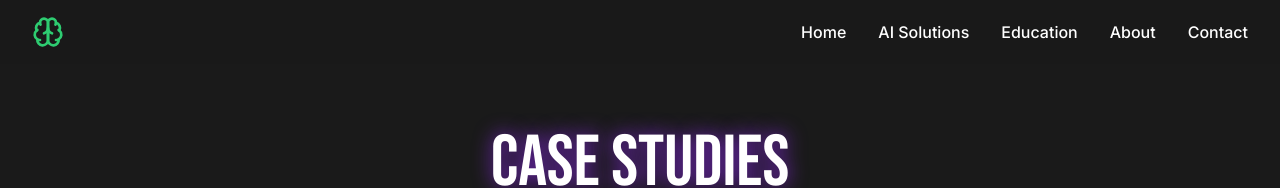
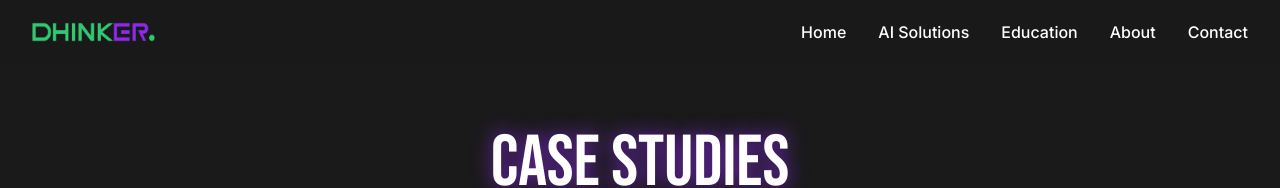
Before and after one commit to The-Kaayi/dhinker-website, a React (Vite) app: page /case-studies in a window 1280 px wide. Shown: the top 188 px of the page. Built offline with nearby package versions, Linux system fonts and the light colour scheme.

Commit message:
App Logo Added in Navbar

```diff
--- a/src/components/Navbar.tsx
+++ b/src/components/Navbar.tsx
@@ -1,15 +1,16 @@
-import { useState } from 'react';
-import { Link, useLocation } from 'react-router-dom';
-import { Menu, X, Brain } from 'lucide-react';
-import { cn } from '../lib/utils';
+import { useState } from "react";
+import { Link, useLocation } from "react-router-dom";
+import { Menu, X } from "lucide-react";
+import { cn } from "../lib/utils";
+import appLogo from "../../images/app-logo.png";
 
 const navigation = [
-  { name: 'Home', href: '/' },
-  { name: 'AI Solutions', href: '/ai-solutions' },
-  { name: 'Education', href: '/education' },
-  { name: 'About', href: '/about' },
+  { name: "Home", href: "/" },
+  { name: "AI Solutions", href: "/ai-solutions" },
+  { name: "Education", href: "/education" },
+  { name: "About", href: "/about" },
   // { name: 'Case Studies', href: '/case-studies' },
-  { name: 'Contact', href: '/contact' },
+  { name: "Contact", href: "/contact" },
 ];
 
 export default function Navbar() {
@@ -22,8 +23,11 @@ export default function Navbar() {
         <div className="flex h-16 items-center justify-between">
           <div className="flex items-center">
             <Link to="/" className="flex items-center space-x-2">
-              <Brain className="h-8 w-8 text-primary" />
-              {/* <span className="font-heading text-2xl">DHINKER</span> */}
+              <img
+                src={appLogo}
+                alt="App Logo"
+                className="h-5 w-25"
+              />
             </Link>
           </div>
 
@@ -34,10 +38,10 @@ export default function Navbar() {
                   key={item.name}
                   to={item.href}
                   className={cn(
-                    'font-medium transition-colors duration-300',
+                    "font-medium transition-colors duration-300",
                     location.pathname === item.href
-                      ? 'text-primary'
-                      : 'text-light hover:text-primary'
+                      ? "text-primary"
+                      : "text-light hover:text-primary"
                   )}
                 >
                   {item.name}
@@ -71,10 +75,10 @@ export default function Navbar() {
                 key={item.name}
                 to={item.href}
                 className={cn(
-                  'block py-2 font-medium',
+                  "block py-2 font-medium",
                   location.pathname === item.href
-                    ? 'text-primary'
-                    : 'text-light hover:text-primary'
+                    ? "text-primary"
+                    : "text-light hover:text-primary"
                 )}
                 onClick={() => setMobileMenuOpen(false)}
               >
```
Also changed, not shown: images/app-logo.png (added).
